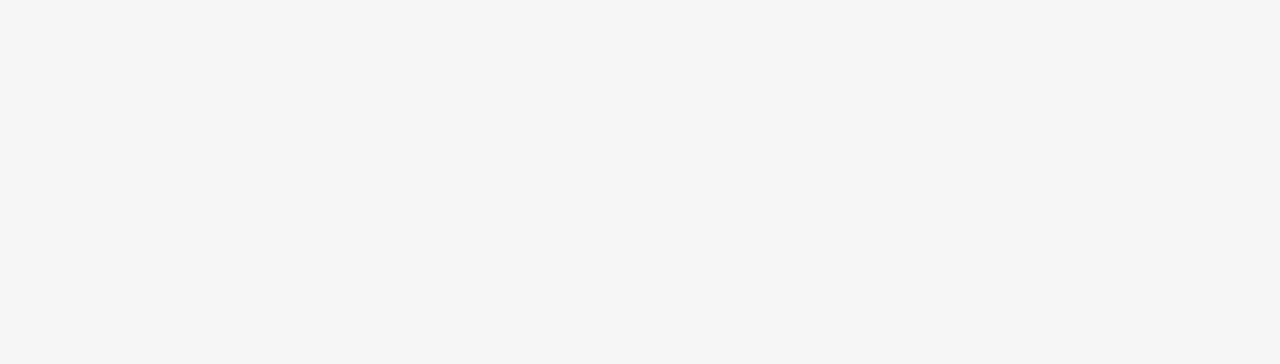
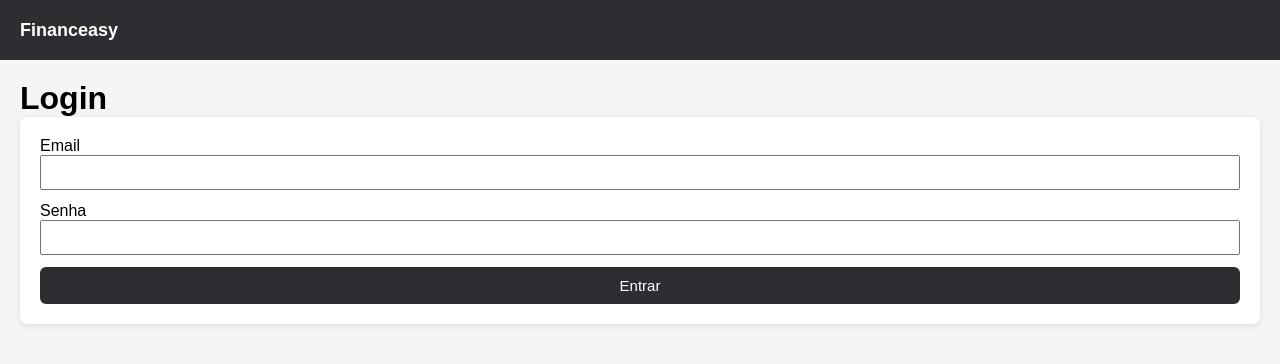
Before and after one commit to MaluAbrami/Financeasy-front, a React app in the folder react-ts/: page /login in a window 1280 px wide. Before the commit this address had no page. Shown: the top 364 px of the page. Built offline with nearby package versions, Linux system fonts and the light colour scheme; the HTML template or start-up script is replaced by a standard one.

Commit message:
feat: pagina de login funcionando e capturando token e pagina de entries funcionando com metodo get all by user

```diff
--- a/react-ts/package.json
+++ b/react-ts/package.json
@@ -10,6 +10,7 @@
     "preview": "vite preview"
   },
   "dependencies": {
+    "axios": "^1.13.2",
     "react": "^19.2.0",
     "react-dom": "^19.2.0",
     "react-router-dom": "^7.10.1"
--- /dev/null
+++ b/react-ts/src/api/financialEntryApi.ts
@@ -0,0 +1,12 @@
+import { http } from "./httpClient";
+import type { FinancialEntry } from "../types/FinancialEntry.ts";
+import type { GetAllFinancialEntrysByUser } from "../types/GetAllFinancialEntrysByUser.ts";
+
+export const financialEntryApi = {
+    list: () => http.get<GetAllFinancialEntrysByUser>("/financial-entry/all-by-user"),
+    getById: (id: string) => http.get<FinancialEntry>(`/financial-entry/${id}`),
+    create: (data: FinancialEntry) => http.post("/financial-entry", data),
+    update: (id: string, data: Partial<FinancialEntry>) =>
+        http.patch(`/financial-entry/${id}`, data),
+    delete: (id: string) => http.delete(`/financial-entry/${id}`)
+}
--- /dev/null
+++ b/react-ts/src/api/httpClient.ts
@@ -0,0 +1,18 @@
+import axios from "axios";
+
+export const http = axios.create({
+    baseURL: "http://localhost:5264",
+    headers: {
+        "Content-Type": "application/json"
+    }
+});
+
+http.interceptors.request.use((config) => {
+    const token = localStorage.getItem("authToken");
+
+    if(token) {
+        config.headers.Authorization = `Bearer ${token}`;
+    }
+
+    return config;
+})
--- /dev/null
+++ b/react-ts/src/api/userApi.ts
@@ -0,0 +1,7 @@
+import { http } from "./httpClient";
+import type { UserRequest } from "../types/UserRequest";
+
+export const userApi = {
+    register: (data: UserRequest) => http.post("/users/register", data),
+    login: (data: UserRequest) => http.post("/users/login", data)
+};
--- a/react-ts/src/components/Table/Table.tsx
+++ b/react-ts/src/components/Table/Table.tsx
@@ -47,7 +47,7 @@ export function Table({ columns, data }: TableProps) {
                 </tr>
                 )}
 
-                {data.map((row, index) => (
+                {data.map((row: any, index: number) => (
                 <tr key={index} style={{ borderBottom: "1px solid #eee" }}>
                     {columns.map((col) => (
                     <td key={col.key} style={{ padding: "12px" }}>
--- a/react-ts/src/pages/EntriesPage.tsx
+++ b/react-ts/src/pages/EntriesPage.tsx
@@ -3,19 +3,34 @@ import { Card } from "../components/Card/Card";
 import { Button } from "../components/Button/Button";
 import { Table } from "../components/Table/Table";
 import { Link } from "react-router-dom";
+import { financialEntryApi } from "../api/financialEntryApi";
+import { useEffect, useState } from "react";
+import type { GetAllFinancialEntrysByUser } from "../types/GetAllFinancialEntrysByUser";
 
 export function EntriesPage() {
-    const mockEntries = [
-    { date: "2025-02-08", description: "Salário", type: "Entrada", amount: "R$ 5.000,00" },
-    { date: "2025-02-10", description: "Mercado", type: "Saída", amount: "R$ 320,00" },
-    { date: "2025-02-11", description: "Transporte", type: "Saída", amount: "R$ 45,00" }
-    ];
+    const [entries, setEntries] = useState<GetAllFinancialEntrysByUser[]>([]);
+
+    useEffect(() => {
+    financialEntryApi.list().then((res) => {
+        const list = res.data.financialsByUser.map((entry) => ({
+        ...entry,
+        type: entry.type == 1 ? "Gasto" : "Ganho",
+        isFixed: entry.isFixed ? "Sim" : "Não",
+        date: entry.date.split("T")[0] // opcional para formatar
+        }));
+
+        setEntries(list);
+    });
+    }, []);
 
     const columns = [
+    { label: "Identificador", key: "id" },
+    { label: "Valor", key: "amount" },
+    { label: "Categoria", key: "category" },
+    { label: "Descrição", key: "description" },
     { label: "Data", key: "date" },
-    { label: "Descrição", key: "description" },
     { label: "Tipo", key: "type" },
-    { label: "Valor", key: "amount" },
+    { label: "Fixo", key: "isFixed" },
     ];
 
     return (
@@ -23,7 +38,7 @@ export function EntriesPage() {
             <h1>Lançamentos</h1>
 
             <Card>
-                <Table columns={columns} data={mockEntries}></Table>
+                <Table columns={columns} data={entries}></Table>
             </Card>
 
             <Link to={"/entries/new"}>
--- /dev/null
+++ b/react-ts/src/pages/LoginPage.tsx
@@ -0,0 +1,60 @@
+import React, { useState } from "react";
+import { MainLayout } from "../layout/MainLayout";
+import { Card } from "../components/Card/Card";
+import { Button } from "../components/Button/Button";
+import { userApi } from "../api/userApi";
+
+export function LoginPage() {
+    const [email, setEmail] = useState("");
+    const [password, setPassword] = useState("");
+
+    async function handleLogin(e: React.FormEvent) {
+        e.preventDefault();
+
+        try {
+        const response = await userApi.login({ email, password })
+
+        const token = response.data;
+
+        localStorage.setItem("authToken", token);
+
+        alert("Login realizado com sucesso!");
+        } catch (error) {
+        alert("Credenciais inválidas ou erro no login.");
+        }
+    }
+
+    return (
+        <MainLayout>
+            <h1>Login</h1>
+
+            <Card>
+                <form onSubmit={handleLogin} style={{ display: "flex", flexDirection: "column", gap: "12px" }}>
+                <div>
+                    <label>Email</label><br />
+                    <input
+                    type="email"
+                    value={email}
+                    onChange={(e) => setEmail(e.target.value)}
+                    style={{ padding: "8px", width: "100%" }}
+                    required
+                    />
+                </div>
+
+                <div>
+                    <label>Senha</label><br />
+                    <input
+                    type="password"
+                    value={password}
+                    onChange={(e) => setPassword(e.target.value)}
+                    style={{ padding: "8px", width: "100%" }}
+                    required
+                    />
+                </div>
+
+                <Button label="Entrar" type="submit" />
+                </form>
+            </Card>
+        </MainLayout>
+  );
+}
--- a/react-ts/src/routes/AppRoutes.tsx
+++ b/react-ts/src/routes/AppRoutes.tsx
@@ -2,6 +2,7 @@ import { BrowserRouter, Routes, Route } from "react-router-dom";
 import { HomePage } from "../pages/HomePage.tsx";
 import { EntriesPage } from "../pages/EntriesPage.tsx";
 import { NewEntryPage } from "../pages/NewEntryPage.tsx";
+import { LoginPage } from "../pages/LoginPage.tsx";
 
 export function AppRoutes() {
     return (
@@ -10,6 +11,7 @@ export function AppRoutes() {
                 <Route path="/" element={< HomePage />} />
                 <Route path="/entries" element={< EntriesPage /> }></Route>
                 <Route path="/entries/new" element={<NewEntryPage/>}></Route>
+                <Route path="/login" element={<LoginPage/>}></Route>
             </Routes>
         </BrowserRouter>
     );
--- /dev/null
+++ b/react-ts/src/types/FinancialEntry.ts
@@ -0,0 +1,9 @@
+export type FinancialEntry = {
+    id?: string;
+    amount: number;
+    category: string;
+    description: string;
+    date: string; //yyyy-MM-dd
+    type : "Income" | "Expense";
+    isFixed: boolean;
+};
--- /dev/null
+++ b/react-ts/src/types/GetAllFinancialEntrysByUser.ts
@@ -0,0 +1,5 @@
+import type { FinancialEntry } from "./FinancialEntry"
+
+export type GetAllFinancialEntrysByUser = {
+    financialsByUser: FinancialEntry[];
+};
--- /dev/null
+++ b/react-ts/src/types/UserRequest.ts
@@ -0,0 +1,4 @@
+export type UserRequest = {
+    email: string,
+    password: string
+};
```
Also changed, not shown: 1 other file (tests, documents, lock files or other folders).
